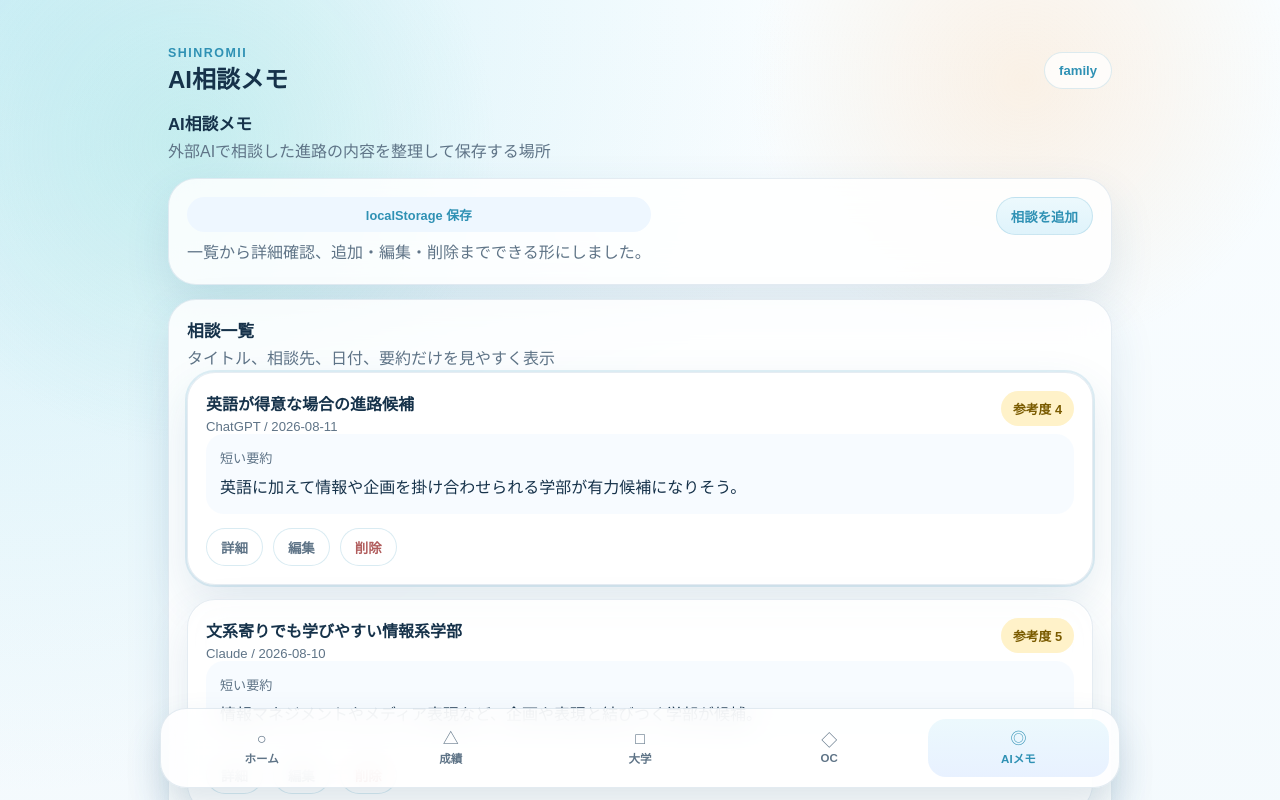
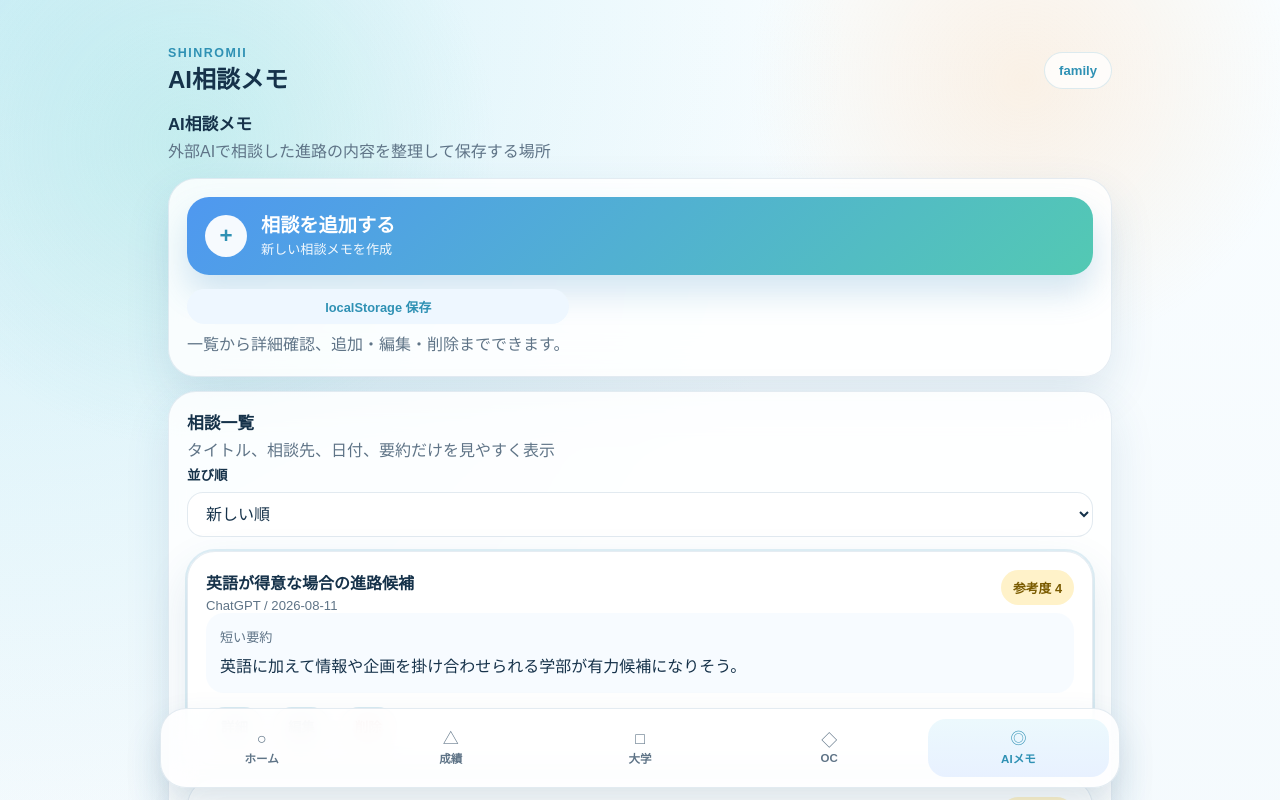
Before and after one commit to Alexf0820/shinromii, a Next.js app: page /ai-notes in a window 1280 px wide. Shown: the top 800 px of the page. Built offline with nearby package versions, Linux system fonts and the light colour scheme.

Commit message:
Improve AI notes CTA and sort order

```diff
--- a/app/ai-notes/AiNotesClient.tsx
+++ b/app/ai-notes/AiNotesClient.tsx
@@ -5,7 +5,13 @@ import { SectionHeader } from "@/components/SectionHeader";
 import { ScoreSelector } from "@/components/ScoreSelector";
 import { aiNotes as initialAiNotes } from "@/data/mockData";
 import type { AiNote, AiProvider } from "@/data/mockData";
-import { loadShinromiiStorage, saveAiNotes } from "@/lib/shinromii-storage";
+import {
+  loadAiNotesSortOrder,
+  loadShinromiiStorage,
+  saveAiNotes,
+  saveAiNotesSortOrder,
+} from "@/lib/shinromii-storage";
+import type { AiNotesSortOrder } from "@/lib/shinromii-storage";
 
 const providerOptions: AiProvider[] = [
   "ChatGPT",
@@ -78,17 +84,39 @@ export function AiNotesClient() {
   const [editingId, setEditingId] = useState<string | null>(null);
   const [isCreating, setIsCreating] = useState(false);
   const [form, setForm] = useState<FormState>(createEmptyForm());
+  const [sortOrder, setSortOrder] = useState<AiNotesSortOrder>("newest");
 
   useEffect(() => {
     const stored = loadShinromiiStorage().aiNotes;
     setNotes(stored);
     setSelectedId(stored[0]?.id ?? null);
+    setSortOrder(loadAiNotesSortOrder());
   }, []);
 
   const selectedNote = useMemo(
     () => notes.find((item) => item.id === selectedId) ?? null,
     [notes, selectedId],
   );
+
+  const sortedNotes = useMemo(() => {
+    const next = [...notes];
+
+    if (sortOrder === "oldest") {
+      return next.sort((a, b) => a.consultedAt.localeCompare(b.consultedAt));
+    }
+
+    if (sortOrder === "helpful") {
+      return next.sort((a, b) => {
+        if (b.helpful !== a.helpful) {
+          return b.helpful - a.helpful;
+        }
+
+        return b.consultedAt.localeCompare(a.consultedAt);
+      });
+    }
+
+    return next.sort((a, b) => b.consultedAt.localeCompare(a.consultedAt));
+  }, [notes, sortOrder]);
 
   const formTitle = isCreating ? "相談メモを追加" : "相談メモを編集";
 
@@ -167,6 +195,11 @@ export function AiNotesClient() {
     }
   }
 
+  function handleSortChange(nextSortOrder: AiNotesSortOrder) {
+    setSortOrder(nextSortOrder);
+    saveAiNotesSortOrder(nextSortOrder);
+  }
+
   return (
     <div className="page-stack">
       <SectionHeader
@@ -175,14 +208,25 @@ export function AiNotesClient() {
       />
 
       <section className="panel">
-        <div className="row-between gap-sm align-start">
-          <div className="compare-header no-margin">
-            <span className="soft-pill">localStorage 保存</span>
-            <p className="muted-text">一覧から詳細確認、追加・編集・削除までできる形にしました。</p>
+        <div className="form-stack">
+          <button type="button" className="cta-button" onClick={openCreate}>
+            <span className="cta-icon" aria-hidden="true">
+              +
+            </span>
+            <span className="cta-copy">
+              <strong>相談を追加する</strong>
+              <small>新しい相談メモを作成</small>
+            </span>
+          </button>
+
+          <div className="row-between gap-sm align-start">
+            <div className="compare-header no-margin">
+              <span className="soft-pill">localStorage 保存</span>
+              <p className="muted-text">
+                一覧から詳細確認、追加・編集・削除までできます。
+              </p>
+            </div>
           </div>
-          <button type="button" className="action-button primary" onClick={openCreate}>
-            相談を追加
-          </button>
         </div>
       </section>
 
@@ -304,6 +348,20 @@ export function AiNotesClient() {
 
       <section className="panel">
         <SectionHeader title="相談一覧" description="タイトル、相談先、日付、要約だけを見やすく表示" />
+        <div className="sort-bar">
+          <label className="sort-control">
+            <span className="field-label">並び順</span>
+            <select
+              className="text-input"
+              value={sortOrder}
+              onChange={(event) => handleSortChange(event.target.value as AiNotesSortOrder)}
+            >
+              <option value="newest">新しい順</option>
+              <option value="oldest">古い順</option>
+              <option value="helpful">参考度が高い順</option>
+            </select>
+          </label>
+        </div>
         <div className="list-stack">
           {notes.length === 0 ? (
             <div className="empty-state">
@@ -311,7 +369,7 @@ export function AiNotesClient() {
               <p className="muted-text">上の「相談を追加」から保存できます。</p>
             </div>
           ) : (
-            notes.map((item) => {
+            sortedNotes.map((item) => {
               const isSelected = selectedId === item.id;
 
               return (
--- a/app/globals.css
+++ b/app/globals.css
@@ -479,6 +479,52 @@ a {
   background: linear-gradient(180deg, #ecf9fd, #dff3fb);
 }
 
+.cta-button {
+  width: 100%;
+  border: 0;
+  border-radius: 22px;
+  min-height: 78px;
+  padding: 14px 18px;
+  display: flex;
+  align-items: center;
+  gap: 14px;
+  background: linear-gradient(135deg, #4f98f0 0%, #53c9b3 100%);
+  color: #fff;
+  box-shadow: 0 18px 32px rgba(66, 143, 197, 0.22);
+}
+
+.cta-icon {
+  width: 42px;
+  height: 42px;
+  border-radius: 999px;
+  display: inline-flex;
+  align-items: center;
+  justify-content: center;
+  background: rgba(255, 255, 255, 0.95);
+  color: var(--accent);
+  font-size: 1.4rem;
+  font-weight: 700;
+  flex: 0 0 auto;
+}
+
+.cta-copy {
+  display: flex;
+  flex-direction: column;
+  align-items: flex-start;
+  gap: 2px;
+  text-align: left;
+}
+
+.cta-copy strong {
+  font-size: 1.2rem;
+  line-height: 1.2;
+}
+
+.cta-copy small {
+  font-size: 0.82rem;
+  opacity: 0.92;
+}
+
 .action-button.subtle {
   color: var(--muted);
 }
@@ -491,6 +537,16 @@ a {
   display: grid;
   grid-template-columns: repeat(2, minmax(0, 1fr));
   gap: 12px;
+}
+
+.sort-bar {
+  margin-bottom: 14px;
+}
+
+.sort-control {
+  display: flex;
+  flex-direction: column;
+  gap: 8px;
 }
 
 .field-block {
--- a/app/page.tsx
+++ b/app/page.tsx
@@ -11,7 +11,7 @@ export default function HomePage() {
   return (
     <div className="page-stack">
       <section className="hero-card">
-        <p className="eyebrow">SHINROMII Ver.0.1</p>
+        <p className="eyebrow">SHINROMII Ver.0.2</p>
         <h1>進路の情報を、家族とやさしく整理。</h1>
         <p className="hero-copy">
           高校生本人と家族が、成績・大学候補・オープンキャンパス・AI相談メモを
--- a/data/mockData.ts
+++ b/data/mockData.ts
@@ -112,19 +112,19 @@ export const dashboardStats: DashboardStat[] = [
 
 export const recentItems: RecentItem[] = [
   {
+    date: "2026.08.14",
+    title: "AI相談メモの追加・編集UIを公開",
+    description: "相談メモの保存、詳細確認、編集、削除が使えるように更新",
+  },
+  {
+    date: "2026.08.14",
+    title: "オープンキャンパス評価を追加",
+    description: "参加後の評価入力と見返しができるように更新",
+  },
+  {
     date: "2026.08.12",
     title: "青葉大学 情報デザイン学部を追加",
     description: "本人評価と家族メモを仮登録",
-  },
-  {
-    date: "2026.08.11",
-    title: "ChatGPT相談メモを保存",
-    description: "文系と情報系の両立について要点を記録",
-  },
-  {
-    date: "2026.08.09",
-    title: "星ヶ丘大学 OCを予約済みに更新",
-    description: "集合時間と持ち物をメモ",
   },
 ];
 
--- a/lib/shinromii-storage.ts
+++ b/lib/shinromii-storage.ts
@@ -3,6 +3,7 @@ import type { AiNote, CampusEvaluation } from "@/data/mockData";
 
 const STORAGE_KEY = "SHINROMII::storage::v1";
 const STORAGE_VERSION = 1;
+const AI_NOTES_SORT_KEY = "SHINROMII::ai-notes-sort::v1";
 
 type ShinromiiStorage = {
   version: number;
@@ -98,3 +99,27 @@ export function saveCampusEvaluation(campusId: string, evaluation: CampusEvaluat
     },
   });
 }
+
+export type AiNotesSortOrder = "newest" | "oldest" | "helpful";
+
+export function loadAiNotesSortOrder(): AiNotesSortOrder {
+  if (!canUseStorage()) {
+    return "newest";
+  }
+
+  const stored = window.localStorage.getItem(AI_NOTES_SORT_KEY);
+
+  if (stored === "oldest" || stored === "helpful" || stored === "newest") {
+    return stored;
+  }
+
+  return "newest";
+}
+
+export function saveAiNotesSortOrder(sortOrder: AiNotesSortOrder) {
+  if (!canUseStorage()) {
+    return;
+  }
+
+  window.localStorage.setItem(AI_NOTES_SORT_KEY, sortOrder);
+}
```
